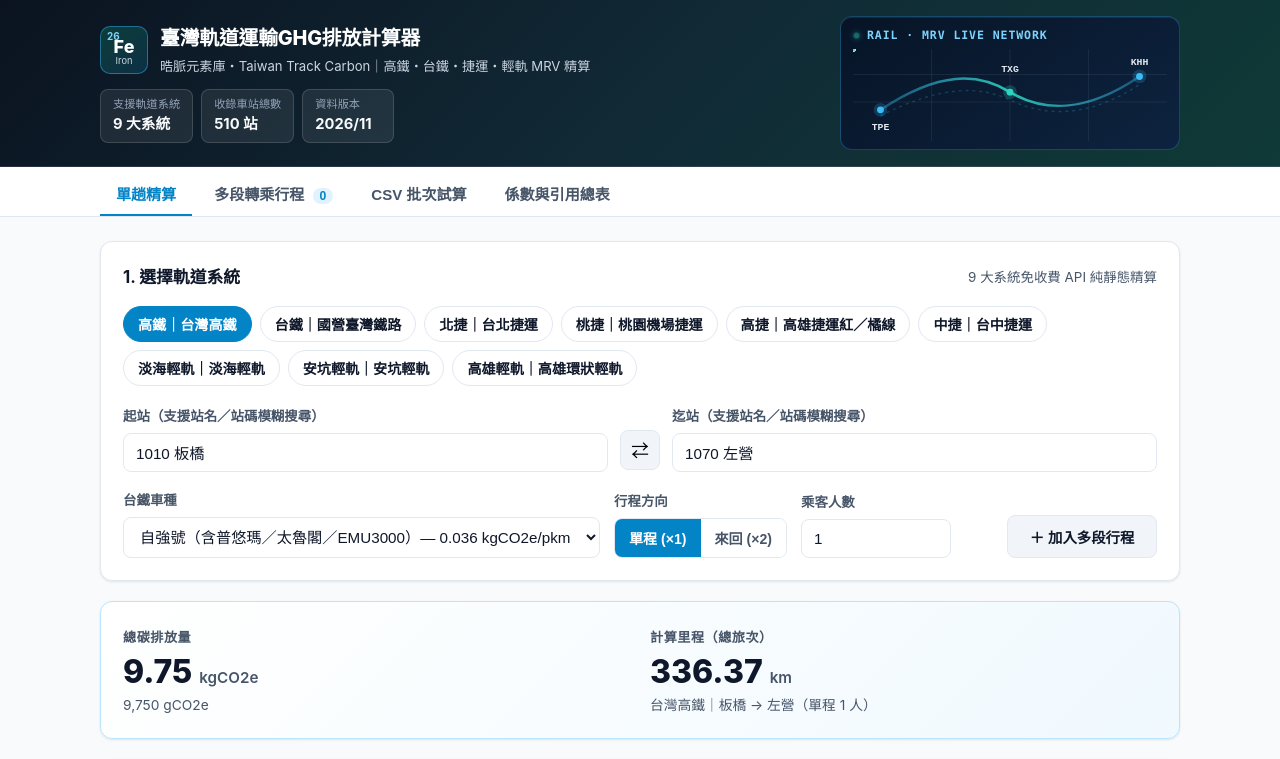
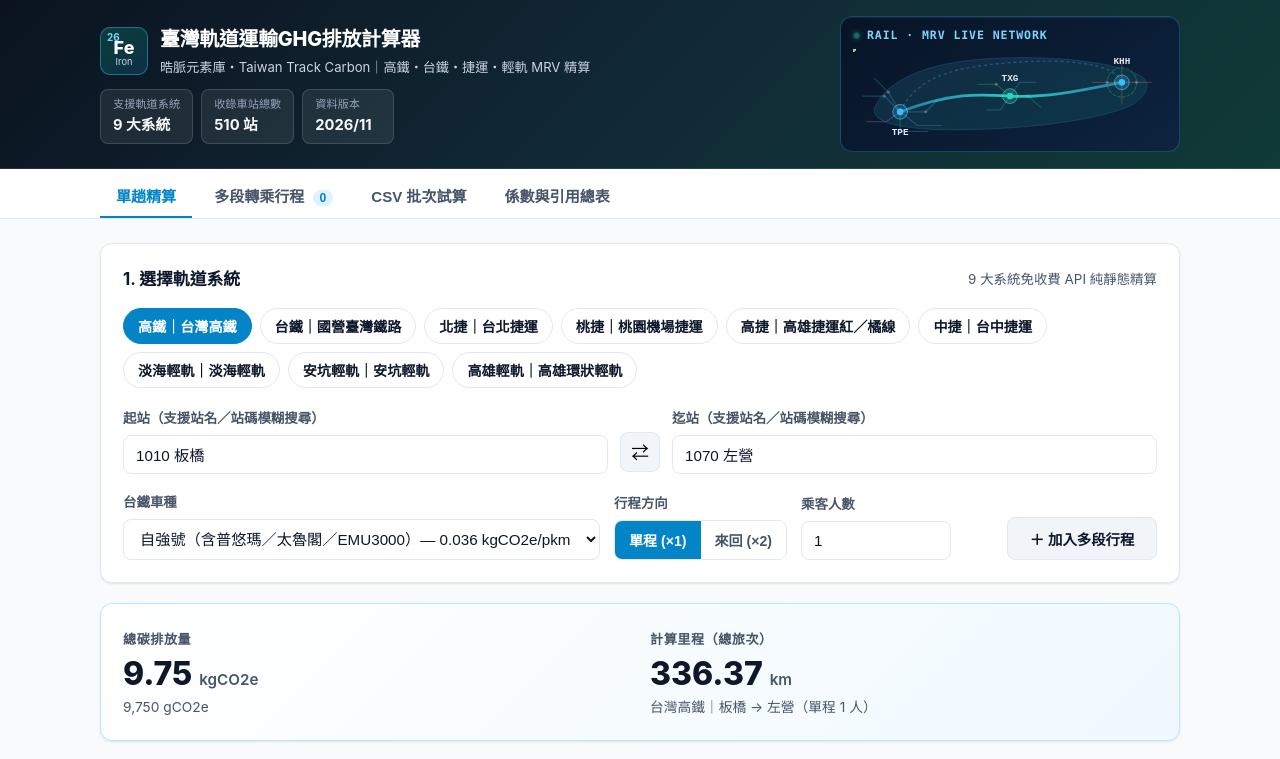
Before and after one commit to whaochen/tw-track-carbon, a plain HTML site: page public/index.html in a window 1280 px wide. Shown: the top 759 px of the page. Drawn offline with Linux system fonts and the light colour scheme.

Commit message:
style: 升級 RAIL LIVE NETWORK 卡片為台灣軌道綜合路網底圖與多線流光動畫

```diff
--- a/public/index.html
+++ b/public/index.html
@@ -47,79 +47,117 @@
         </div>
       </div>
 
-      <!-- 右側橫跨兩層：RAIL · MRV LIVE NETWORK 輕量 SVG 動畫卡片 -->
-      <aside class="banner-live-card" aria-label="RAIL MRV LIVE NETWORK 即時路網示意">
+      <!-- 右側橫跨兩層：RAIL · MRV LIVE NETWORK 路網底圖 SVG 動畫卡片 -->
+      <aside class="banner-live-card" aria-label="RAIL MRV LIVE NETWORK 台灣軌道綜合路網示意">
         <div class="live-card-header">
           <span class="live-dot" aria-hidden="true"></span>
           <span class="live-title">RAIL · MRV LIVE NETWORK</span>
         </div>
-        <svg class="live-rail-svg" viewBox="0 0 320 94" width="320" height="94" xmlns="http://www.w3.org/2000/svg" role="img" aria-label="台灣南北軌道 TPE-TXG-KHH 光軌動畫">
+        <svg class="live-rail-svg" viewBox="0 0 320 96" width="320" height="96" xmlns="http://www.w3.org/2000/svg" role="img" aria-label="台灣高鐵、台鐵環島與都會捷運輕軌綜合路網動畫">
           <defs>
             <linearGradient id="trackGlow" x1="0%" y1="0%" x2="100%" y2="0%">
-              <stop offset="0%" stop-color="#38bdf8" stop-opacity="0.35"/>
-              <stop offset="50%" stop-color="#2dd4bf" stop-opacity="0.9"/>
-              <stop offset="100%" stop-color="#38bdf8" stop-opacity="0.35"/>
+              <stop offset="0%" stop-color="#38bdf8" stop-opacity="0.55"/>
+              <stop offset="50%" stop-color="#2dd4bf" stop-opacity="0.95"/>
+              <stop offset="100%" stop-color="#38bdf8" stop-opacity="0.55"/>
             </linearGradient>
             <linearGradient id="trainBeam" x1="0%" y1="0%" x2="100%" y2="0%">
               <stop offset="0%" stop-color="#38bdf8" stop-opacity="0"/>
-              <stop offset="70%" stop-color="#7dd3fc" stop-opacity="0.95"/>
+              <stop offset="65%" stop-color="#7dd3fc" stop-opacity="0.95"/>
               <stop offset="100%" stop-color="#ffffff" stop-opacity="1"/>
             </linearGradient>
-            <path id="mainRailPath" d="M 28 62 C 88 22, 128 24, 160 44 C 194 64, 236 66, 292 28"/>
-            <path id="subRailPath" d="M 28 68 C 92 36, 130 38, 160 52 C 194 68, 238 72, 292 36"/>
+            <linearGradient id="islandFill" x1="0%" y1="0%" x2="100%" y2="100%">
+              <stop offset="0%" stop-color="#1e3a5f" stop-opacity="0.48"/>
+              <stop offset="100%" stop-color="#0f766e" stop-opacity="0.22"/>
+            </linearGradient>
+            <!-- 西部高鐵主軸 (TPE - TXG - KHH) -->
+            <path id="mainRailPath" d="M 48 64 C 102 44, 128 46, 160 48 C 194 50, 224 44, 274 34"/>
+            <!-- 東部台鐵環島弧線 (KHH -> 台東/花蓮 -> TPE) -->
+            <path id="eastLoopPath" d="M 274 34 C 266 12, 206 10, 160 14 C 108 18, 66 26, 48 64"/>
+            <!-- 都會捷運/輕軌支線網 -->
+            <path id="tpeMetroLoop" d="M 14 48 L 32 48 L 48 64 L 68 64 L 82 78 L 28 78 L 16 66 Z"/>
           </defs>
 
-          <!-- 背景微網格線 -->
-          <g stroke="rgba(148,163,184,0.12)" stroke-width="1">
-            <line x1="0" y1="26" x2="320" y2="26"/>
-            <line x1="0" y1="54" x2="320" y2="54"/>
-            <line x1="80" y1="0" x2="80" y2="94"/>
-            <line x1="160" y1="0" x2="160" y2="94"/>
-            <line x1="240" y1="0" x2="240" y2="94"/>
+          <!-- 1. 台灣橫向地理輪廓微光底圖 -->
+          <path d="M 22 60 C 34 32, 74 14, 136 10 C 198 6, 266 12, 294 28 C 306 36, 298 54, 272 62 C 230 76, 152 84, 82 82 C 44 80, 18 74, 22 60 Z"
+                fill="url(#islandFill)" stroke="rgba(56,189,248,0.18)" stroke-width="1"/>
+
+          <!-- 2. 綜合都會軌道幾何路網底圖 (北捷/桃捷/淡海/安坑/中捷/高捷/輕軌) -->
+          <g fill="none" stroke-linecap="round" stroke-linejoin="round">
+            <!-- 北區都會捷運＋桃捷＋輕軌網 -->
+            <path d="M 10 48 L 32 48 L 48 64 L 74 64 L 86 52" stroke="rgba(56,189,248,0.28)" stroke-width="1.3"/>
+            <path d="M 22 30 L 36 44 L 48 64 L 48 84 L 76 84" stroke="rgba(45,212,191,0.25)" stroke-width="1.2"/>
+            <path d="M 14 74 L 34 74 L 48 64 L 66 78 L 90 78" stroke="rgba(167,139,250,0.26)" stroke-width="1.2"/>
+            <!-- 中區山海線＋中捷綠線 -->
+            <path d="M 128 36 L 146 36 L 160 48 L 178 48 L 192 60" stroke="rgba(34,197,94,0.28)" stroke-width="1.3"/>
+            <path d="M 136 62 L 150 62 L 160 48 L 170 34 L 186 34" stroke="rgba(56,189,248,0.24)" stroke-width="1.2"/>
+            <!-- 南區高捷紅橘線＋高雄環狀輕軌圓環 -->
+            <circle cx="274" cy="34" r="15" stroke="rgba(16,185,129,0.34)" stroke-width="1.3" stroke-dasharray="3 2"/>
+            <path d="M 244 34 L 304 34 M 274 14 L 274 56" stroke="rgba(248,113,113,0.28)" stroke-width="1.2"/>
           </g>
 
-          <!-- 副軌道線 (台鐵 / 捷運) -->
-          <use href="#subRailPath" fill="none" stroke="rgba(56,189,248,0.22)" stroke-width="1.4" stroke-dasharray="3 4"/>
+          <!-- 都會網輔助轉乘小節點 -->
+          <g fill="rgba(148,163,184,0.45)">
+            <circle cx="32" cy="48" r="1.6"/>
+            <circle cx="74" cy="64" r="1.6"/>
+            <circle cx="36" cy="44" r="1.6"/>
+            <circle cx="146" cy="36" r="1.6"/>
+            <circle cx="178" cy="48" r="1.6"/>
+            <circle cx="259" cy="34" r="1.6"/>
+            <circle cx="289" cy="34" r="1.6"/>
+          </g>
 
-          <!-- 主軌道曲線光軌 -->
-          <use href="#mainRailPath" fill="none" stroke="url(#trackGlow)" stroke-width="2.6" stroke-linecap="round"/>
+          <!-- 3. 東部台鐵環島線 -->
+          <use href="#eastLoopPath" fill="none" stroke="rgba(56,189,248,0.3)" stroke-width="1.4" stroke-dasharray="3 3"/>
 
-          <!-- 流光列車 1 (北→南) -->
+          <!-- 4. 西部高鐵主軸光軌 -->
+          <use href="#mainRailPath" fill="none" stroke="url(#trackGlow)" stroke-width="2.8" stroke-linecap="round"/>
+
+          <!-- 5. 多線列車同步奔馳動畫 -->
+          <!-- 高鐵流光列車 (TPE -> TXG -> KHH) -->
           <g>
-            <rect x="-13" y="-2.5" width="16" height="5" rx="2.5" fill="url(#trainBeam)">
-              <animateMotion dur="3.8s" repeatCount="indefinite" rotate="auto">
+            <rect x="-14" y="-2.5" width="17" height="5" rx="2.5" fill="url(#trainBeam)">
+              <animateMotion dur="3.1s" repeatCount="indefinite" rotate="auto">
                 <mpath href="#mainRailPath"/>
               </animateMotion>
             </rect>
-            <circle r="3" fill="#ffffff">
-              <animateMotion dur="3.8s" repeatCount="indefinite">
+            <circle r="2.8" fill="#ffffff">
+              <animateMotion dur="3.1s" repeatCount="indefinite">
                 <mpath href="#mainRailPath"/>
               </animateMotion>
             </circle>
           </g>
 
-          <!-- 流光列車 2 (南→北) -->
-          <g opacity="0.85">
-            <circle r="2.5" fill="#2dd4bf">
-              <animateMotion dur="4.6s" repeatCount="indefinite" keyPoints="1;0" keyTimes="0;1" calcMode="linear">
-                <mpath href="#subRailPath"/>
+          <!-- 台鐵環島列車 (KHH -> 東部 -> TPE) -->
+          <g opacity="0.9">
+            <circle r="2.4" fill="#2dd4bf">
+              <animateMotion dur="5.2s" repeatCount="indefinite">
+                <mpath href="#eastLoopPath"/>
               </animateMotion>
             </circle>
           </g>
 
-          <!-- TPE / TXG / KHH 三大節點 -->
+          <!-- 北區都會捷運轉乘列車 -->
+          <g opacity="0.85">
+            <circle r="2" fill="#fbbf24">
+              <animateMotion dur="3.4s" repeatCount="indefinite">
+                <mpath href="#tpeMetroLoop"/>
+              </animateMotion>
+            </circle>
+          </g>
+
+          <!-- 6. TPE / TXG / KHH 三大轉乘樞紐節點 -->
           <g>
-            <circle cx="28" cy="62" r="7" fill="rgba(56,189,248,0.2)"/>
-            <circle cx="28" cy="62" r="3.5" fill="#38bdf8"/>
-            <text x="28" y="83" text-anchor="middle" fill="#e2e8f0" font-size="10" font-weight="700" font-family="ui-monospace, monospace">TPE</text>
+            <circle cx="48" cy="64" r="7.5" fill="rgba(56,189,248,0.22)" stroke="rgba(125,211,252,0.55)" stroke-width="1"/>
+            <circle cx="48" cy="64" r="3.4" fill="#38bdf8"/>
+            <text x="48" y="88" text-anchor="middle" fill="#e2e8f0" font-size="9.5" font-weight="700" font-family="ui-monospace, monospace">TPE</text>
 
-            <circle cx="160" cy="44" r="7" fill="rgba(45,212,191,0.22)"/>
-            <circle cx="160" cy="44" r="3.5" fill="#2dd4bf"/>
-            <text x="160" y="23" text-anchor="middle" fill="#e2e8f0" font-size="10" font-weight="700" font-family="ui-monospace, monospace">TXG</text>
+            <circle cx="160" cy="48" r="7.5" fill="rgba(45,212,191,0.24)" stroke="rgba(94,234,212,0.55)" stroke-width="1"/>
+            <circle cx="160" cy="48" r="3.4" fill="#2dd4bf"/>
+            <text x="160" y="33" text-anchor="middle" fill="#e2e8f0" font-size="9.5" font-weight="700" font-family="ui-monospace, monospace">TXG</text>
 
-            <circle cx="292" cy="28" r="7" fill="rgba(56,189,248,0.2)"/>
-            <circle cx="292" cy="28" r="3.5" fill="#38bdf8"/>
-            <text x="292" y="16" text-anchor="middle" fill="#e2e8f0" font-size="10" font-weight="700" font-family="ui-monospace, monospace">KHH</text>
+            <circle cx="274" cy="34" r="7.5" fill="rgba(56,189,248,0.22)" stroke="rgba(125,211,252,0.55)" stroke-width="1"/>
+            <circle cx="274" cy="34" r="3.4" fill="#38bdf8"/>
+            <text x="274" y="15" text-anchor="middle" fill="#e2e8f0" font-size="9.5" font-weight="700" font-family="ui-monospace, monospace">KHH</text>
           </g>
         </svg>
       </aside>
```
